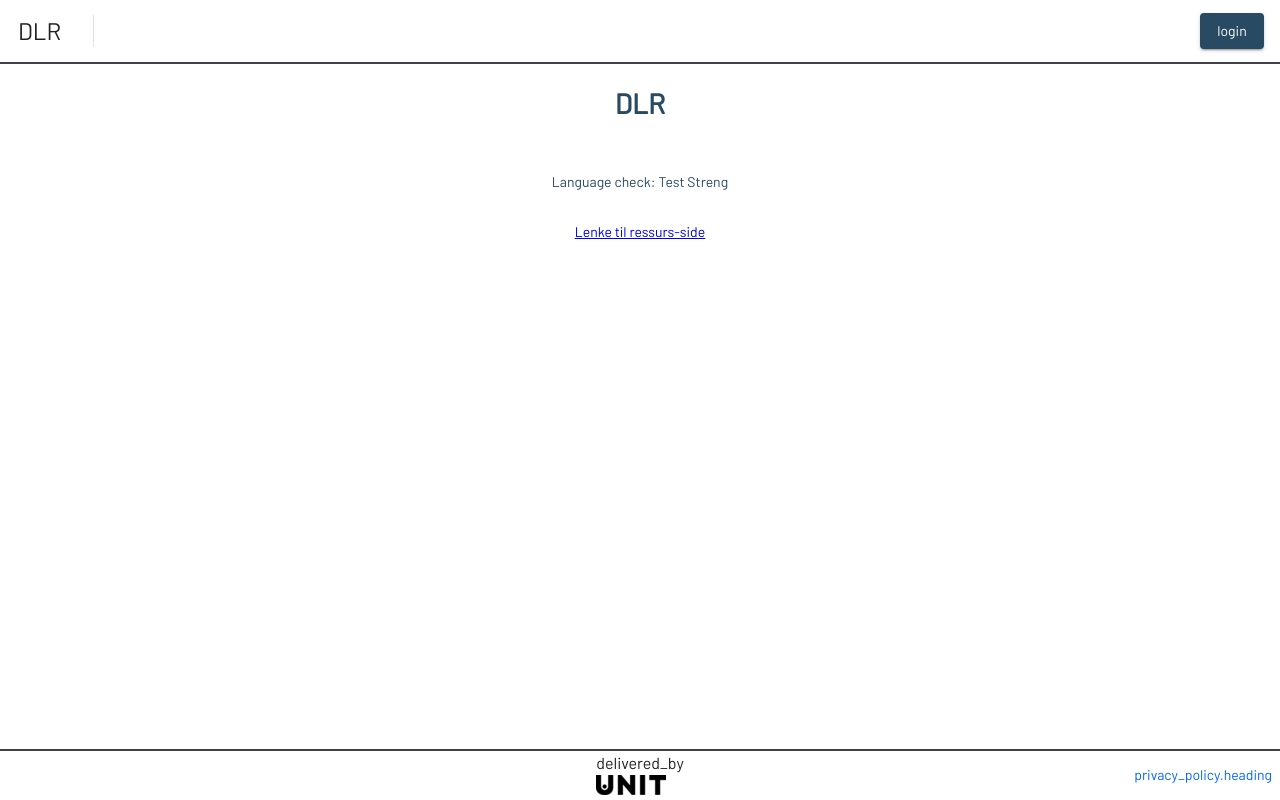
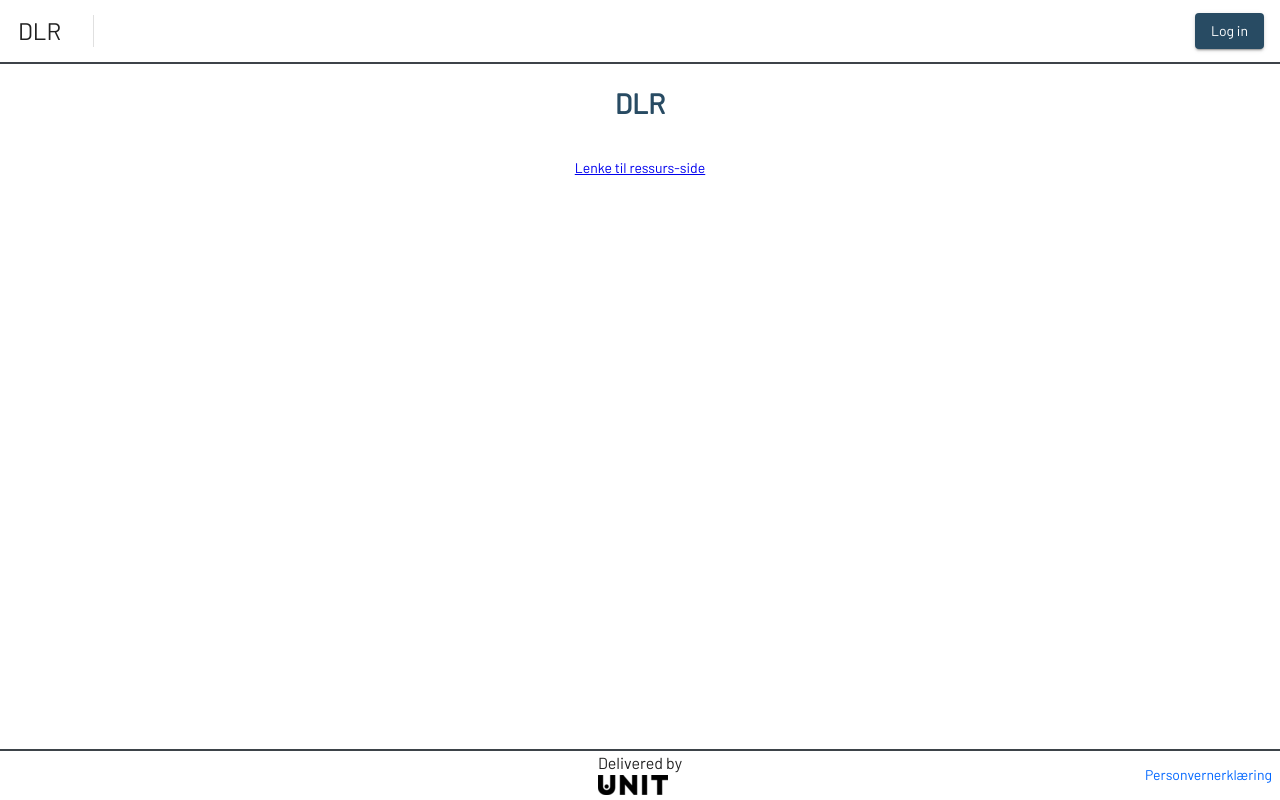
Before and after one commit to BIBSYSDEV/dlr-gui-new, a React (Create React App) app: page / in a window 1280 px wide. Built offline with nearby package versions, Linux system fonts and the light colour scheme.

Commit message:
SMILE-198 added some translations

```diff
--- a/src/layout/Footer.tsx
+++ b/src/layout/Footer.tsx
@@ -27,12 +27,12 @@ const StyledPrivacyPolicyContainer = styled.div`
 `;
 
 const Footer: FC = () => {
-  const { t } = useTranslation('infopages');
+  const { t } = useTranslation();
 
   return (
     <StyledFooter>
       <StyledLogoContainer>
-        <NormalText>{t('common:delivered_by')}</NormalText>
+        <NormalText>{t('delivered_by')}</NormalText>
         <img src={logo} alt="UNIT logo" />
       </StyledLogoContainer>
       <StyledPrivacyPolicyContainer>
--- a/src/layout/header/Login.tsx
+++ b/src/layout/header/Login.tsx
@@ -9,7 +9,7 @@ const StyledLoginComponent = styled.div`
 `;
 
 const Login: FC = () => {
-  const { t } = useTranslation('authorization');
+  const { t } = useTranslation();
 
   return (
     <StyledLoginComponent>
--- a/src/pages/Dashboard.tsx
+++ b/src/pages/Dashboard.tsx
@@ -17,7 +17,6 @@ const Dashboard: FC = () => {
   return (
     <StyledDashboard>
       <h1>DLR</h1>
-      <p>Language check: {t('test-string')}</p>
       <Link to="/resource/43892349059034">Lenke til ressurs-side</Link>
     </StyledDashboard>
   );
--- a/src/translations/en/translations.json
+++ /dev/null
@@ -1,3 +0,0 @@
-{
-  "test-string": "Test String"
-}
--- a/src/translations/i18n.ts
+++ b/src/translations/i18n.ts
@@ -2,8 +2,8 @@ import i18n from 'i18next';
 import LanguageDetector from 'i18next-browser-languagedetector';
 
 import { LanguageCodes } from '../types/language.types';
-import translationsEn from './en/translations.json';
-import translationsNb from './nb/translations.json';
+import translationsEn from './translations_EN.json';
+import translationsNb from './translations_NO.json';
 
 export const fallbackLanguage = LanguageCodes.NORWEGIAN_BOKMAL;
 
--- a/src/translations/nb/translations.json
+++ /dev/null
@@ -1,3 +0,0 @@
-{
-  "test-string": "Test Streng"
-}
--- /dev/null
+++ b/src/translations/translations_EN.json
@@ -0,0 +1,8 @@
+{
+  "login": "Logg inn",
+  "delivered_by": "Delivered by",
+  "privacy_policy": {
+    "description": "description",
+    "heading": "Privacy policy"
+  }
+}
--- /dev/null
+++ b/src/translations/translations_NO.json
@@ -0,0 +1,8 @@
+{
+  "login": "Log in",
+  "delivered_by": "Delivered by",
+  "privacy_policy": {
+    "description": "beskrivelse",
+    "heading": "Personvernerklæring"
+  }
+}
```
